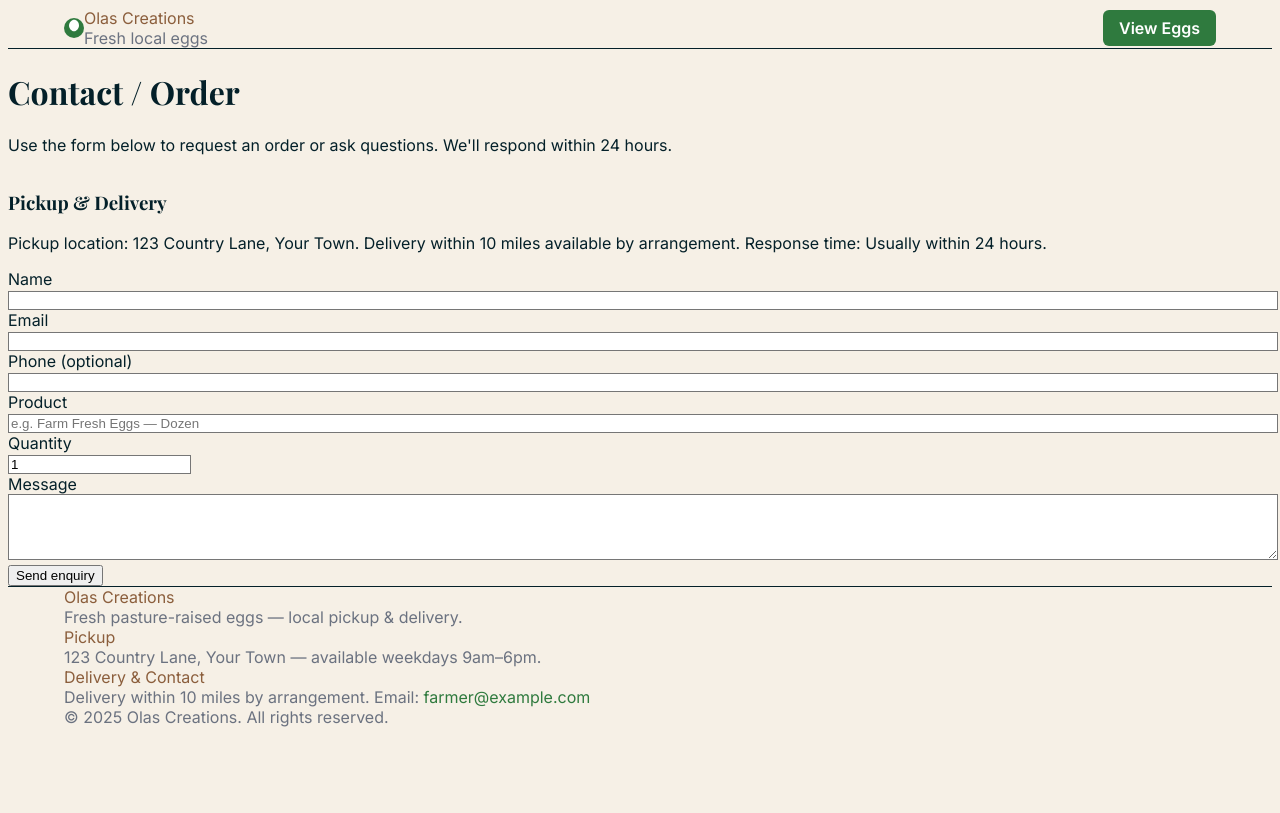
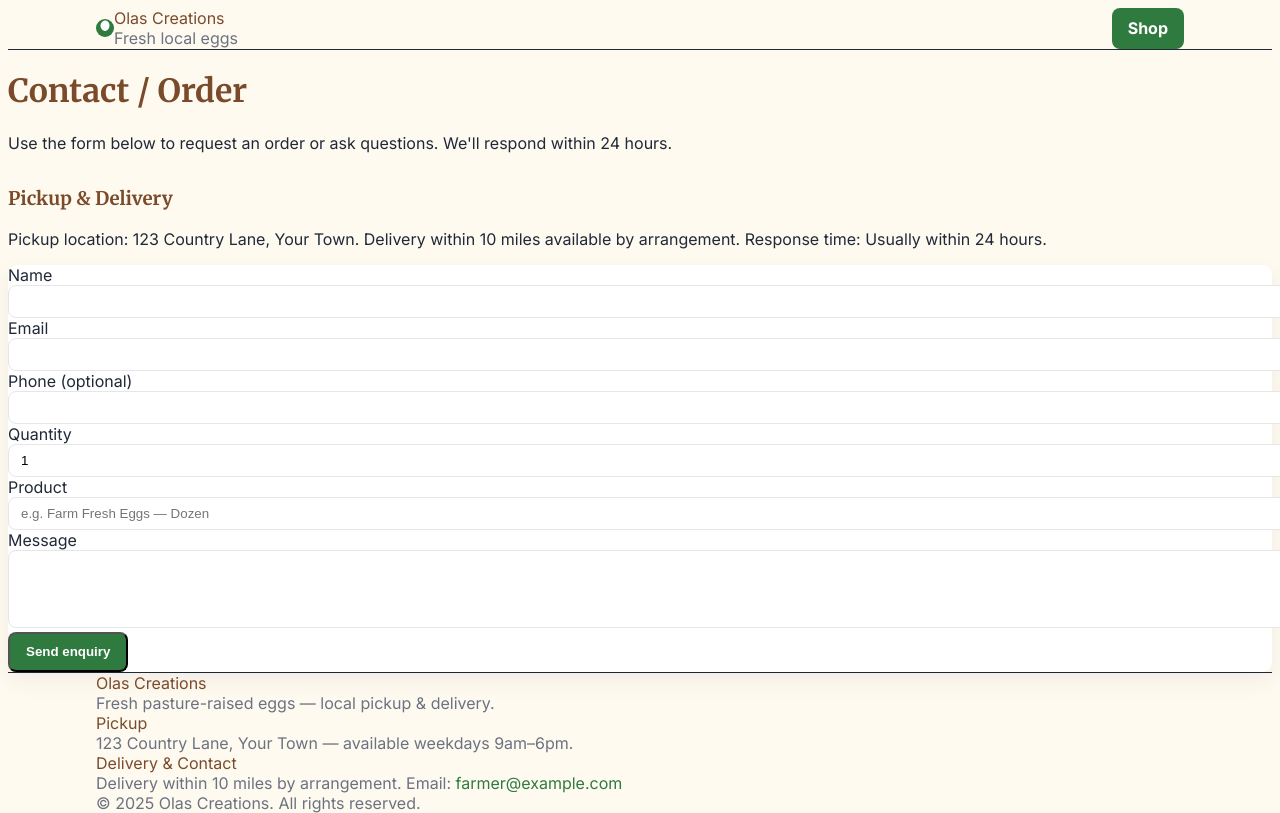
Before and after one commit to LasOIas/Olas-Creations, a Next.js app: page /contact in a window 1280 px wide. Built offline with nearby package versions, Linux system fonts and the light colour scheme.

Commit message:
style: full redesign  typography, colors, hero, cards, contact form

```diff
--- a/app/globals.css
+++ b/app/globals.css
@@ -1,4 +1,4 @@
-@import url('https://fonts.googleapis.com/css2?family=Inter:wght@300;400;600;700&family=Playfair+Display:wght@400;700&display=swap');
+@import url('https://fonts.googleapis.com/css2?family=Inter:wght@300;400;600;700&family=Merriweather:wght@300;400;700&display=swap');
 
 @tailwind base;
 @tailwind components;
@@ -10,26 +10,28 @@ html, body, #__next {
 
 :root{
   --farmGreen: #2f7a3e;
-  --farmBeige: #f6f0e6;
-  --farmBrown: #8b5e3c;
+  --farmBeige: #fffaf0;
+  --farmBrown: #7a4b2b;
   --muted: #6b7280;
+  --accent: #e6cfa3;
 }
 
 /* Base typography and layout */
 body {
   background: var(--farmBeige);
-  color: #042029;
+  color: #1f2937;
   font-family: 'Inter', ui-sans-serif, system-ui, -apple-system, "Segoe UI", Roboto, "Helvetica Neue", Arial, "Noto Sans", sans-serif;
   -webkit-font-smoothing: antialiased;
   -moz-osx-font-smoothing: grayscale;
 }
 
 h1, h2, h3, h4 {
-  font-family: 'Playfair Display', serif;
+  font-family: 'Merriweather', serif;
+  color: var(--farmBrown);
 }
 
 .container {
-  max-width: 72rem; /* 1152px */
+  max-width: 68rem; /* slightly narrower for legibility */
   margin-left: auto;
   margin-right: auto;
   padding-left: 1rem;
@@ -42,9 +44,26 @@ a { text-decoration: none }
 .btn-primary {
   background-color: var(--farmGreen);
   color: white;
-  padding: 0.5rem 1rem;
-  border-radius: 0.375rem;
-  font-weight: 600;
+  padding: 0.65rem 1rem;
+  border-radius: 0.5rem;
+  font-weight: 700;
+  display: inline-flex;
+  align-items: center;
+  gap: 0.5rem;
+}
+.btn-primary:hover{ background-color: #276634 }
+.btn-primary:focus{ outline: 3px solid rgba(47,122,62,0.15); outline-offset: 2px }
+
+.card {
+  background: white;
+  border-radius: 0.6rem;
+  box-shadow: 0 8px 24px rgba(15,23,42,0.06);
+}
+
+.field {
+  border: 1px solid #e6e6e6;
+  padding: 0.5rem 0.75rem;
+  border-radius: 0.5rem;
 }
 
 .shadow-soft {
--- a/app/page.js
+++ b/app/page.js
@@ -6,16 +6,27 @@ export default function Home(){
   const products = getAllProducts()
   return (
     <div>
-      <section className="rounded-lg mb-8 bg-white shadow-soft overflow-hidden">
+      <section className="rounded-lg mb-8 card overflow-hidden">
         <div className="p-8">
           <div className="max-w-2xl">
-            <h1 className="text-4xl md:text-5xl font-bold text-[var(--farmBrown)]">Farm Fresh Eggs — Direct From Our Hens</h1>
-            <p className="mt-4 text-lg text-[var(--muted)]">Pasture-raised, collected daily, and sold locally. Taste the difference of truly fresh eggs.</p>
+            <div className="flex items-center gap-4">
+              <div className="w-14 h-14 rounded-full bg-[var(--accent)] flex items-center justify-center text-[var(--farmBrown)]">
+                <svg width="28" height="28" viewBox="0 0 24 24" fill="none" xmlns="http://www.w3.org/2000/svg" aria-hidden>
+                  <path d="M12 2C9.5 2 6 5 6 9s3.5 7 6 7 6-3 6-7-2.5-7-6-7z" fill="currentColor" />
+                </svg>
+              </div>
+              <div>
+                <h1 className="text-3xl md:text-4xl font-bold">Fresh eggs from nearby hens</h1>
+                <p className="mt-1 text-sm text-[var(--muted)]">Pasture-raised • Collected daily • Local pickup & delivery</p>
+              </div>
+            </div>
+
+            <p className="mt-4 text-lg text-[var(--muted)]">Taste brighter yolks and richer flavor — delivered or ready for pickup nearby.</p>
             <div className="mt-6 flex gap-4">
-              <Link href="/products" className="btn-primary btn-large">See Products</Link>
+              <Link href="/products" className="btn-primary">Shop Fresh Eggs</Link>
               <Link href="/about" className="text-sm px-4 py-2 rounded border border-[var(--farmGreen)] text-[var(--farmGreen)]">Our Story</Link>
             </div>
-            <div className="mt-6 text-sm text-[var(--muted)]">Pickup & local delivery available. Response within 24 hours.</div>
+            <div className="mt-6 text-sm text-[var(--muted)]">Orders typically processed same-day. Reach out for larger or recurring orders.</div>
           </div>
         </div>
       </section>
--- a/components/ContactForm.js
+++ b/components/ContactForm.js
@@ -20,35 +20,37 @@ export default function ContactForm({defaultProduct}){
   }
 
   return (
-    <form onSubmit={handleSubmit} className="space-y-3 max-w-lg">
+    <form onSubmit={handleSubmit} className="space-y-4 max-w-lg card p-6">
       <div>
         <label className="block text-sm">Name</label>
-        <input name="name" value={form.name} onChange={handleChange} className="w-full border rounded px-3 py-2" required />
+        <input name="name" value={form.name} onChange={handleChange} className="w-full field" required />
       </div>
       <div>
         <label className="block text-sm">Email</label>
-        <input name="email" type="email" value={form.email} onChange={handleChange} className="w-full border rounded px-3 py-2" required />
+        <input name="email" type="email" value={form.email} onChange={handleChange} className="w-full field" required />
       </div>
-      <div>
-        <label className="block text-sm">Phone (optional)</label>
-        <input name="phone" value={form.phone} onChange={handleChange} className="w-full border rounded px-3 py-2" />
+      <div className="grid grid-cols-1 sm:grid-cols-2 gap-3">
+        <div>
+          <label className="block text-sm">Phone (optional)</label>
+          <input name="phone" value={form.phone} onChange={handleChange} className="w-full field" />
+        </div>
+        <div>
+          <label className="block text-sm">Quantity</label>
+          <input name="qty" type="number" min="1" value={form.qty} onChange={handleChange} className="w-full field" />
+        </div>
       </div>
       <div>
         <label className="block text-sm">Product</label>
-        <input name="product" value={form.product} onChange={handleChange} className="w-full border rounded px-3 py-2" placeholder="e.g. Farm Fresh Eggs — Dozen" />
-      </div>
-      <div>
-        <label className="block text-sm">Quantity</label>
-        <input name="qty" type="number" min="1" value={form.qty} onChange={handleChange} className="w-24 border rounded px-3 py-2" />
+        <input name="product" value={form.product} onChange={handleChange} className="w-full field" placeholder="e.g. Farm Fresh Eggs — Dozen" />
       </div>
       <div>
         <label className="block text-sm">Message</label>
-        <textarea name="message" value={form.message} onChange={handleChange} className="w-full border rounded px-3 py-2" rows="4" />
+        <textarea name="message" value={form.message} onChange={handleChange} className="w-full field" rows="4" />
       </div>
-      <div>
-        <button type="submit" className="bg-farmGreen text-white px-4 py-2 rounded">Send enquiry</button>
+      <div className="flex items-center gap-4">
+        <button type="submit" className="btn-primary">Send enquiry</button>
+        {status && <div className="text-sm text-green-700">{status}</div>}
       </div>
-      {status && <div className="text-sm text-green-700">{status}</div>}
     </form>
   )
 }
--- a/components/Nav.js
+++ b/components/Nav.js
@@ -3,11 +3,11 @@ import Link from 'next/link'
 export default function Nav() {
   return (
     <nav className="w-full bg-white/95 backdrop-blur sticky top-0 z-30 border-b">
-      <div className="container flex items-center justify-between py-4">
+      <div className="container flex items-center justify-between py-3">
         <div className="flex items-center gap-3">
           <Link href="/" className="flex items-center gap-3">
             <div className="w-10 h-10 rounded-full bg-[var(--farmGreen)] flex items-center justify-center text-white shadow-sm">
-              <svg width="20" height="20" viewBox="0 0 24 24" fill="none" xmlns="http://www.w3.org/2000/svg" aria-hidden>
+              <svg width="18" height="18" viewBox="0 0 24 24" fill="none" xmlns="http://www.w3.org/2000/svg" aria-hidden>
                 <path d="M12 2C9.5 2 6 5 6 9s3.5 7 6 7 6-3 6-7-2.5-7-6-7z" fill="white" />
               </svg>
             </div>
@@ -22,11 +22,11 @@ export default function Nav() {
           <Link href="/products" className="text-sm text-[var(--muted)] hover:text-[var(--farmGreen)]">Products</Link>
           <Link href="/about" className="text-sm text-[var(--muted)] hover:text-[var(--farmGreen)]">About</Link>
           <Link href="/contact" className="text-sm text-[var(--muted)] hover:text-[var(--farmGreen)]">Contact</Link>
-          <Link href="/products" className="btn-primary shadow-soft">View Eggs</Link>
+          <Link href="/products" className="btn-primary shadow-soft">Shop</Link>
         </div>
 
         <div className="md:hidden">
-          <Link href="/products" className="btn-primary text-sm">View Eggs</Link>
+          <Link href="/products" className="btn-primary text-sm">Shop</Link>
         </div>
       </div>
     </nav>
--- a/components/ProductCard.js
+++ b/components/ProductCard.js
@@ -2,18 +2,20 @@ import Link from 'next/link'
 
 export default function ProductCard({product}){
   return (
-    <div className="rounded-lg overflow-hidden bg-white shadow-soft hover:shadow-lg transition-shadow duration-200">
-      <div className="relative h-56">
+    <div className="rounded-lg overflow-hidden card hover:shadow-lg transition-shadow duration-200">
+      <div className="relative h-48 bg-gray-100">
         <img src={product.image} alt={product.name} className="w-full h-full object-cover" />
-        <div className="absolute top-3 left-3 bg-white/90 text-sm px-3 py-1 rounded-full text-[var(--farmBrown)] font-semibold">{product.category}</div>
-        <div className="absolute top-3 right-3 bg-[var(--farmGreen)] text-white px-3 py-1 rounded-full font-semibold">${product.price.toFixed(2)}</div>
+        <div className="absolute top-3 left-3 bg-white/95 text-sm px-3 py-1 rounded-full text-[var(--farmBrown)] font-semibold">{product.category}</div>
       </div>
       <div className="p-4">
         <h3 className="font-semibold text-lg text-[var(--farmBrown)]">{product.name}</h3>
         <p className="text-sm text-[var(--muted)] mt-1">{product.short}</p>
         <div className="mt-4 flex items-center justify-between">
-          <div className="text-sm text-[var(--muted)]">{product.inStock ? 'In stock' : 'Out of stock'}</div>
-          <Link href={`/products/${product.slug}`} className="btn-primary">Details</Link>
+          <div>
+            <div className="text-sm text-[var(--muted)]">{product.inStock ? 'In stock' : 'Out of stock'}</div>
+            <div className="text-lg font-bold text-[var(--farmBrown)] mt-1">${product.price.toFixed(2)}</div>
+          </div>
+          <Link href={`/products/${product.slug}`} className="btn-primary">Order</Link>
         </div>
       </div>
     </div>
```
